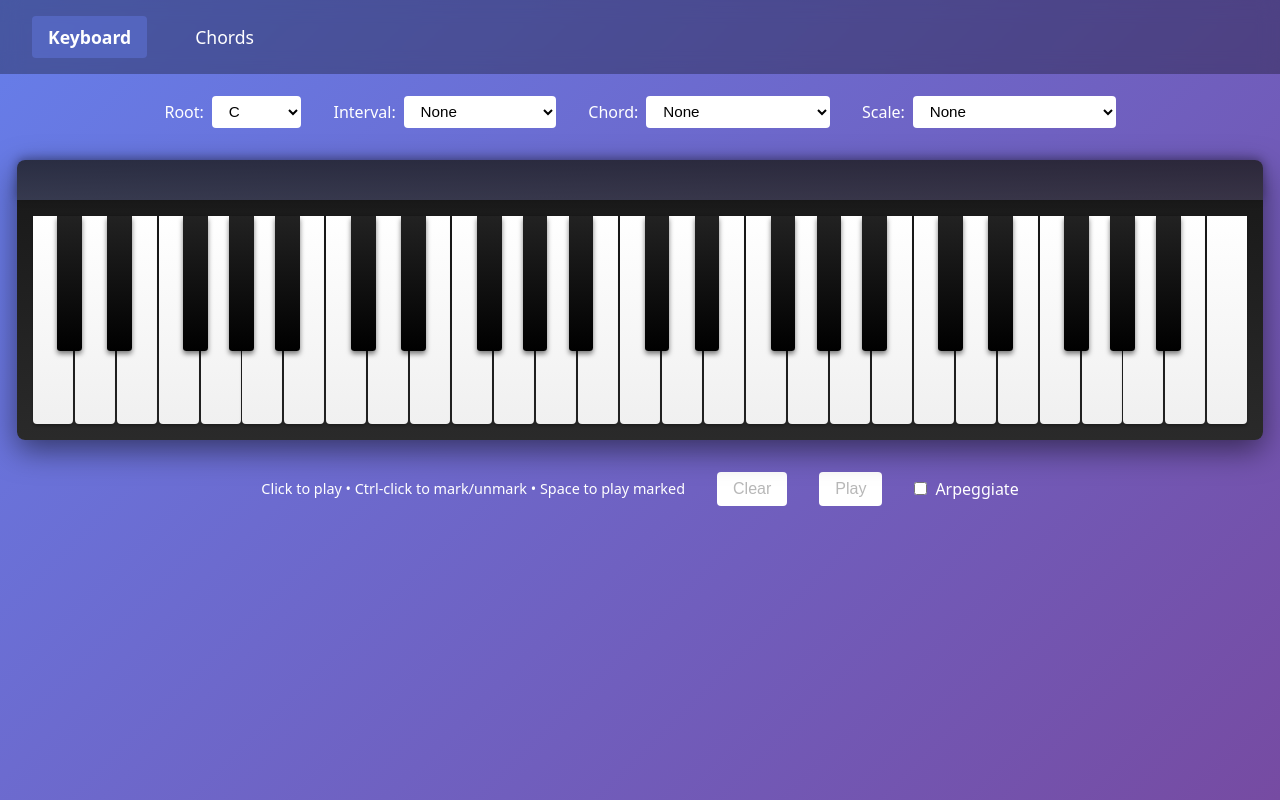
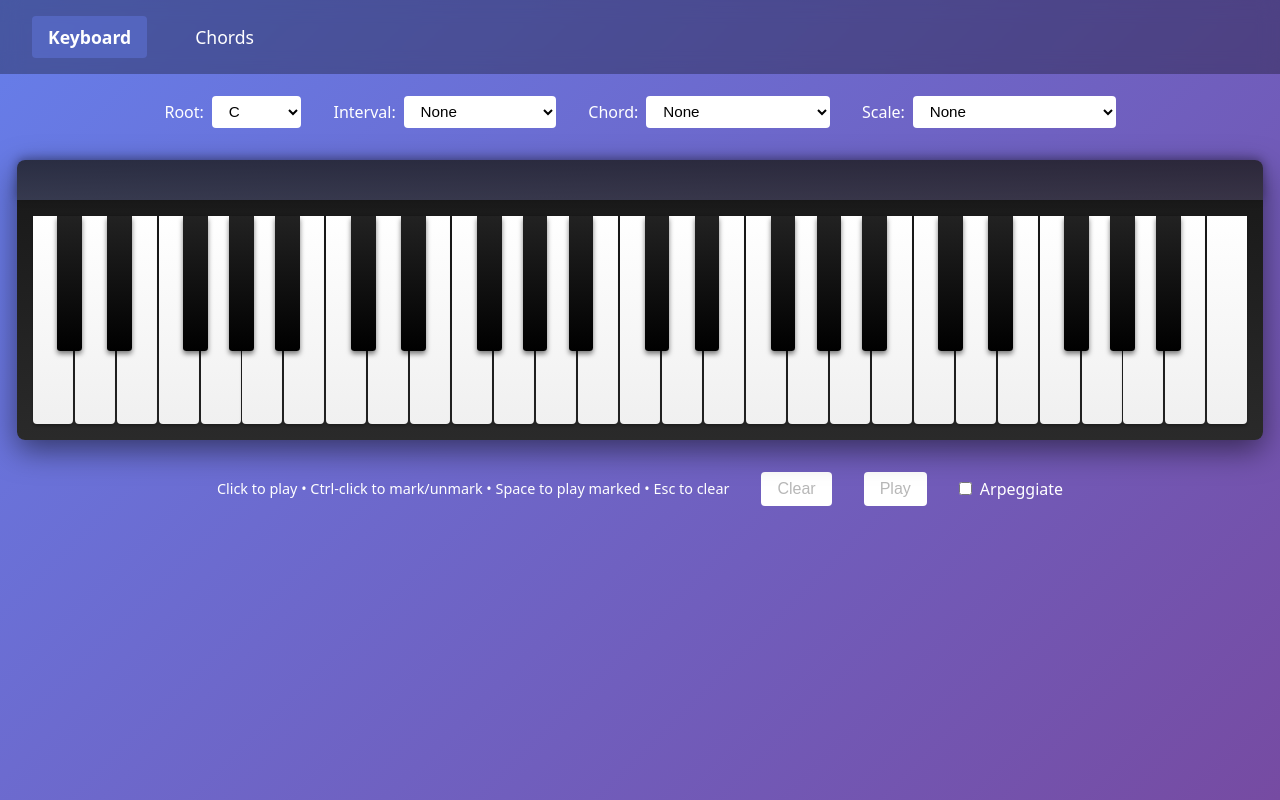
Before and after one commit to roberthead/piano-keyboard-app, a React (Vite) app: page / in a window 1280 px wide. Built offline with nearby package versions, Linux system fonts and the light colour scheme.

Commit message:
Esc to clear marked

```diff
--- a/src/components/Keyboard.tsx
+++ b/src/components/Keyboard.tsx
@@ -393,11 +393,15 @@ const Keyboard = () => {
         e.preventDefault(); // Prevent page scroll
         playMarkedKeys();
       }
+      // Escape to clear marked keys
+      if (e.code === 'Escape' && markedKeys.size > 0) {
+        clearMarks();
+      }
     };
 
     window.addEventListener('keydown', handleKeyDown);
     return () => window.removeEventListener('keydown', handleKeyDown);
-  }, [markedKeys, playMarkedKeys]);
+  }, [markedKeys, playMarkedKeys, clearMarks]);
 
   return (
     <div className="keyboard-container">
@@ -518,7 +522,7 @@ const Keyboard = () => {
         </div>
       </div>
       <div className="controls">
-        <span className="info">Click to play • Ctrl-click to mark/unmark • Space to play marked</span>
+        <span className="info">Click to play • Ctrl-click to mark/unmark • Space to play marked • Esc to clear</span>
         <button onClick={clearMarks} disabled={markedKeys.size === 0}>
           Clear
         </button>
```
